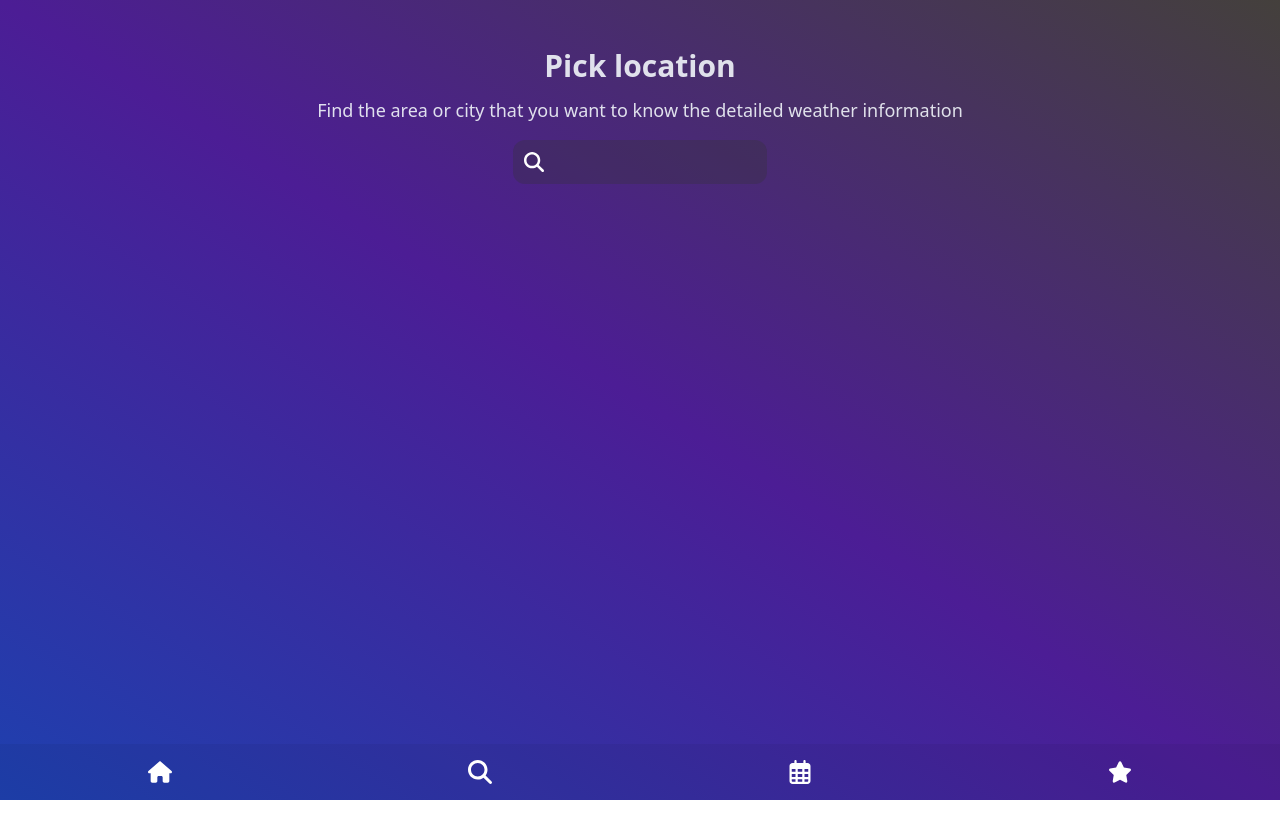
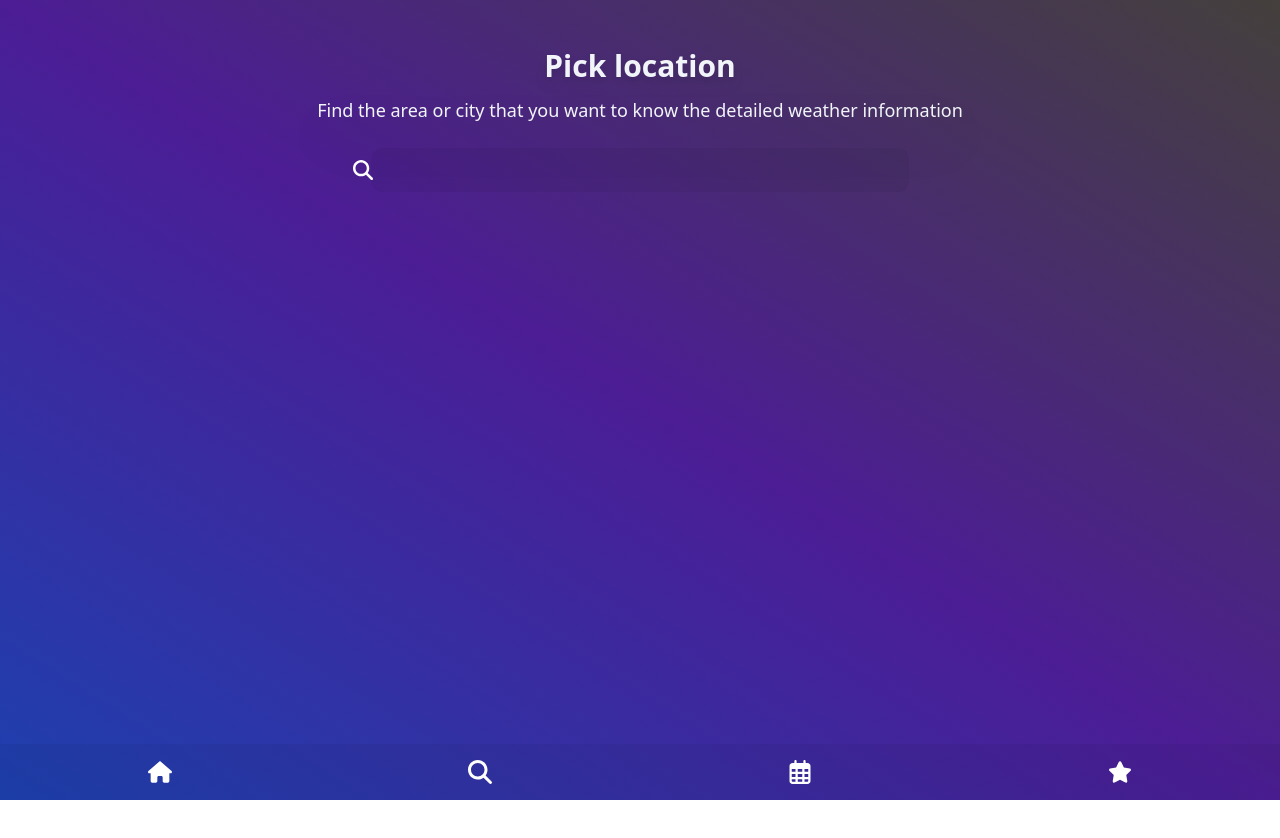
Before and after one commit to saidcueter11/WeatherApp, a React (Vite) app: page /search in a window 1280 px wide. Shown: the top 838 px of the page. Before the commit the page ends 800 px from the top, so only its background shows below. Built offline with nearby package versions, Linux system fonts and the light colour scheme.

Commit message:
changed search page layout

```diff
--- a/src/components/SearchDescription.tsx
+++ b/src/components/SearchDescription.tsx
@@ -1,8 +1,8 @@
 export const SearchDescription = () => {
   return (
-    <div className='flex flex-col gap-3'>
-      <h1 className='text-center text-3xl text-slate-100/90 font-bold'>Pick location</h1>
-      <p className='text-lg text-slate-100/90 text-center'>Find the area or city that you want to know the detailed weather information</p>
+    <div className='flex flex-col gap-3 col-span-3 row-span-1 self-start'>
+      <h1 className='text-center text-3xl text-slate-100 drop-shadow-lg font-bold'>Pick location</h1>
+      <p className='text-lg text-slate-100 drop-shadow-2xl text-center'>Find the area or city that you want to know the detailed weather information</p>
     </div>
   )
 }
--- a/src/components/SearchInput.tsx
+++ b/src/components/SearchInput.tsx
@@ -6,8 +6,8 @@ interface InputSearchType {
 
 export const SearchInput = ({ onInput }: InputSearchType) => {
   return (
-    <div className='flex gap-4 relative items-center justify-center'>
-      <input type='text' onInput={(e) => onInput(e)} className='rounded-xl pl-11 py-2 bg-dark-gray/30 text-slate-100 text-lg outline-none w-10/12' />
+    <div className='flex relative items-center justify-center col-span-3 self-start'>
+      <input type='text' onInput={(e) => onInput(e)} className='rounded-xl pl-11 py-2 bg-transparent backdrop-brightness-95 text-slate-100 drop-shadow-lg text-lg outline-none w-10/12' />
       <span className='absolute left-7 p-2'>
         <svg fill='#fff' xmlns="http://www.w3.org/2000/svg" width="20" height="20" viewBox="0 0 512 512"><path d="M416 208c0 45.9-14.9 88.3-40 122.7L502.6 457.4c12.5 12.5 12.5 32.8 0 45.3s-32.8 12.5-45.3 0L330.7 376c-34.4 25.2-76.8 40-122.7 40C93.1 416 0 322.9 0 208S93.1 0 208 0S416 93.1 416 208zM208 352c79.5 0 144-64.5 144-144s-64.5-144-144-144S64 128.5 64 208s64.5 144 144 144z" /></svg>
       </span>
--- a/src/components/SearchItem.tsx
+++ b/src/components/SearchItem.tsx
@@ -9,7 +9,7 @@ interface SearchItemProps {
 export const SearchItem = ({ city, handleClick }: SearchItemProps) => {
   return (
     <Link to='/' onClick={() => handleClick(city.lat, city.lon, city.name)}>
-      <a key={city.id} className="p-3 rounded-xl text-slate-100/90 text-lg bg-dark-gray/30 text-center hover:bg-light-blue/40 cursor-pointer">
+      <a key={city.id} className="p-3 rounded-xl text-slate-100 drop-shadow-lg text-lg backdrop-brightness-95 text-center hover:backdrop-brightness-90 cursor-pointer">
         {city.name}, {city.country}
       </a>
     </Link >
--- a/src/components/SearchList.tsx
+++ b/src/components/SearchList.tsx
@@ -8,7 +8,7 @@ interface SearchListType {
 
 export const SearchList = ({ citiesList, render }: SearchListType) => {
   return (
-    <div className='grid grid-cols-1 gap-2 overflow-y-auto h-[500px] w-full'>
+    <div className='grid grid-cols-1 gap-2 overflow-y-scroll h-full col-span-3 w-full'>
       <>
         {citiesList.map(render)}
       </>
--- a/src/components/SearchPageContainer.tsx
+++ b/src/components/SearchPageContainer.tsx
@@ -2,7 +2,7 @@ import { ContainerProps } from '../types'
 
 export const SearchPageContainer = ({ children }: ContainerProps) => {
   return (
-    <div className='flex flex-col items-center gap-4 pt-12'>
+    <div className='grid grid-cols-3 gap-6 items-center h-screen pt-12 pb-16'>
       {children}
     </div>
   )
--- a/src/pages/SearchPage.tsx
+++ b/src/pages/SearchPage.tsx
@@ -17,14 +17,17 @@ export const SearchPage = ({ citiesList, handleClick, handleInput }: SearchPageT
     <SearchPageContainer>
       <SearchDescription />
       <SearchInput onInput={handleInput} />
+
       {
-        citiesList.length > 0 && (
-          <SearchList citiesList={citiesList} render={(city: CitiesType) => (
-            <SearchItem city={city} handleClick={handleClick} key={city.id} />
-          )}
-          />
-        )
+        citiesList.length > 0
+          ? (
+            <SearchList citiesList={citiesList} render={(city: CitiesType) => (
+              <SearchItem city={city} handleClick={handleClick} key={city.id} />
+            )}
+            />)
+          : (<div className='grid grid-cols-1 gap-2 overflow-y-scroll h-screen col-span-3 w-full'></div>)
       }
+
     </SearchPageContainer>
   )
 }
```
